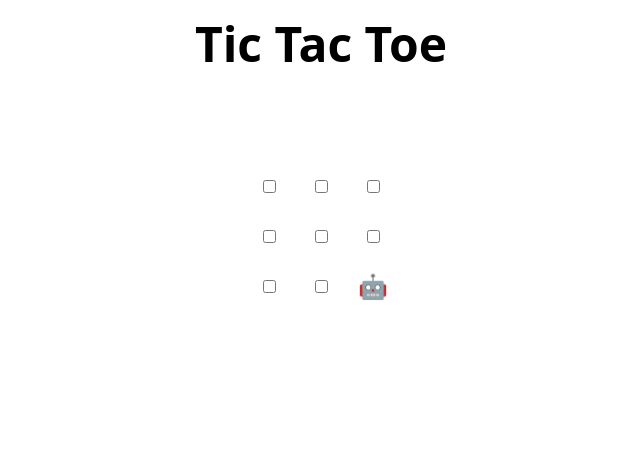
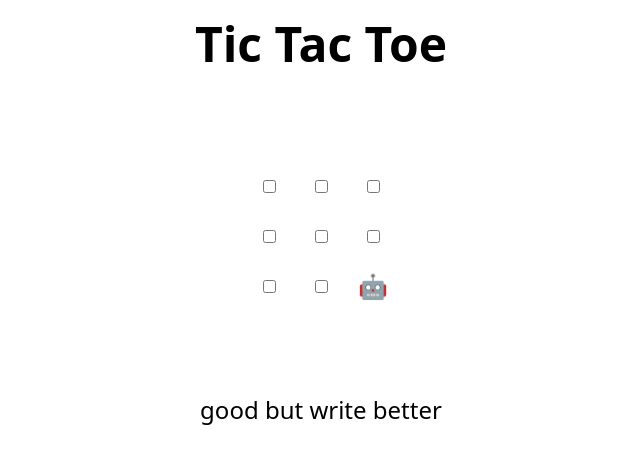
Before and after one commit to Diwas37/mlsa_2, a plain HTML site: page index.html in a window 1280 px wide. Shown: the whole page, without its empty margins (319-959 px from the left). Drawn offline with Linux system fonts and the light colour scheme.

Commit message:
Update index.html
diwas mlsa

```diff
--- a/index.html
+++ b/index.html
@@ -48,7 +48,7 @@
 </table>
 
 <h2 hidden>Game over, refresh to play again 🧑‍💻 🤖!</h2>
-
+good but write better
 <script>
   // Initialization
   const boxes = Array.from(document.querySelectorAll("td"));
```
